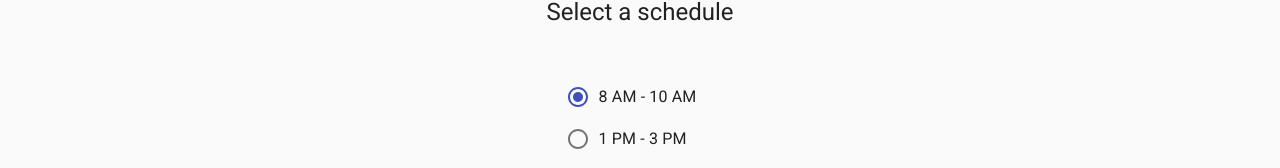
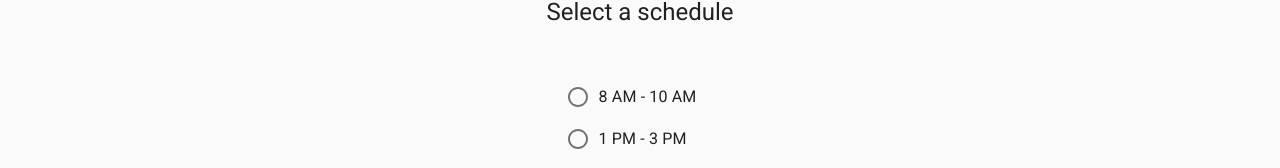
Before and after one commit to android86/aws-serverless-school-enrollment-app, a React (Create React App) app: page / in a window 1280 px wide. Both pictures are taken after a click on the button "NEXT". Shown: the part 277-445 px from the top of the page. Built offline with nearby package versions, Linux system fonts and the light colour scheme.

Commit message:
mod: props send down to stepTwo

```diff
--- a/src/App.js
+++ b/src/App.js
@@ -102,7 +102,7 @@ function getStepContent(step, handlers) {
         case 0:
             return <StepOne in={handlers} />;
         case 1:
-            return <StepTwo />;
+            return <StepTwo in={handlers} />;
         case 2:
             return <StepThree />;
         default:
@@ -128,7 +128,9 @@ export default function App() {
             day: '',
             year: ''
         },
-        schedule: {},
+        schedule: {
+            time: ''
+        },
         child: {},
         guardian: {},
         contact: {}
@@ -149,6 +151,8 @@ export default function App() {
         };
 
         setReservation(rsvn);
+
+        console.log(rsvn);
     };
 
     const pl = {
--- a/src/StepTwo.js
+++ b/src/StepTwo.js
@@ -1,15 +1,10 @@
 import React from 'react';
 import { makeStyles } from '@material-ui/core/styles';
 import Grid from '@material-ui/core/Grid';
-import Typography from '@material-ui/core/Typography';
 import FormControl from '@material-ui/core/FormControl';
-import TextField from '@material-ui/core/TextField';
-import MenuItem from '@material-ui/core/MenuItem';
 import Radio from '@material-ui/core/Radio';
 import RadioGroup from '@material-ui/core/RadioGroup';
-import FormHelperText from '@material-ui/core/FormHelperText';
 import FormControlLabel from '@material-ui/core/FormControlLabel';
-import FormLabel from '@material-ui/core/FormLabel';
 
 import { Header } from './components/Header';
 
@@ -41,26 +36,19 @@ const useStyles = makeStyles(theme => ({
     }
 }));
 
-export default function StepTwo() {
+const StepTwo = props => {
     const classes = useStyles();
-
-    const [value, setValue] = React.useState('female');
-
-    function handleChange(event) {
-        setValue(event.target.value);
-    }
 
     return (
         <React.Fragment>
+            <Header text="Select a schedule" />
+
             <Grid
                 container
                 direction="column"
                 justify="center"
                 alignItems="center"
             >
-                <Grid item xs={12}>
-                    <Header text="Select a schedule" />
-                </Grid>
                 <Grid item xs={12}>
                     <FormControl
                         component="fieldset"
@@ -70,16 +58,19 @@ export default function StepTwo() {
                             aria-label="gender"
                             name="gender1"
                             className={classes.group}
-                            value={value}
-                            onChange={handleChange}
+                            value={props.in.reservation.schedule.time}
+                            onChange={props.in.onChange({
+                                type: 'schedule',
+                                label: 'time'
+                            })}
                         >
                             <FormControlLabel
-                                value="female"
+                                value="8 AM - 10 AM"
                                 control={<Radio color="primary" />}
                                 label="8 AM - 10 AM"
                             />
                             <FormControlLabel
-                                value="male"
+                                value="1 PM - 3 PM"
                                 control={<Radio color="primary" />}
                                 label="1 PM - 3 PM"
                             />
@@ -89,4 +80,6 @@ export default function StepTwo() {
             </Grid>
         </React.Fragment>
     );
-}
+};
+
+export default StepTwo;
```
